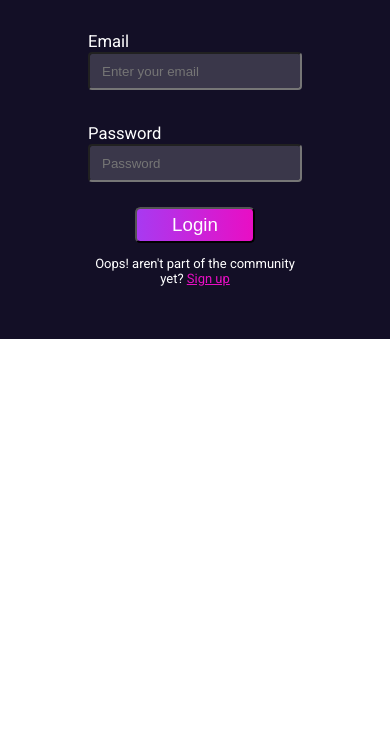
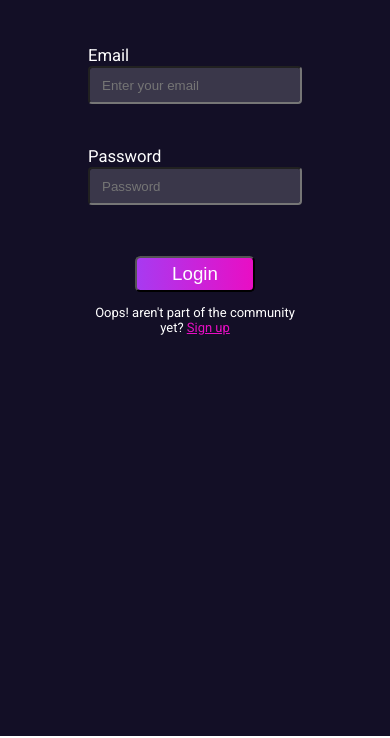
Before and after one commit to VectorGits/Login-page, a plain HTML site: page index.html in a window 390 px wide. Shown: the part 110-848 px from the top of the page. Drawn offline with Linux system fonts and the light colour scheme.

Commit message:
Minor form updates for mini-screens

```diff
--- a/style.css
+++ b/style.css
@@ -225,7 +225,7 @@ label {
   }
   .box__form{
     width: 100vw;
-    height: 100%;
+    height: 100vh;
     margin:0;
     display: flex;
     justify-content: center;
@@ -233,6 +233,20 @@ label {
   form{
     margin-top: 0;
   }
+
+  .form-group {
+    margin: 2vh auto 1.25rem auto;
+    /* border: 2px solid white; */
+    padding-top: 19px;
+ }
+
+ .btn-box {
+    /* margin: auto; */
+    text-align: center;
+    /* border: 2px solid #dc16cd; */
+    margin-top: 6vh;
+}
+
   h1{
     font-size: 7vw;
   }
```
